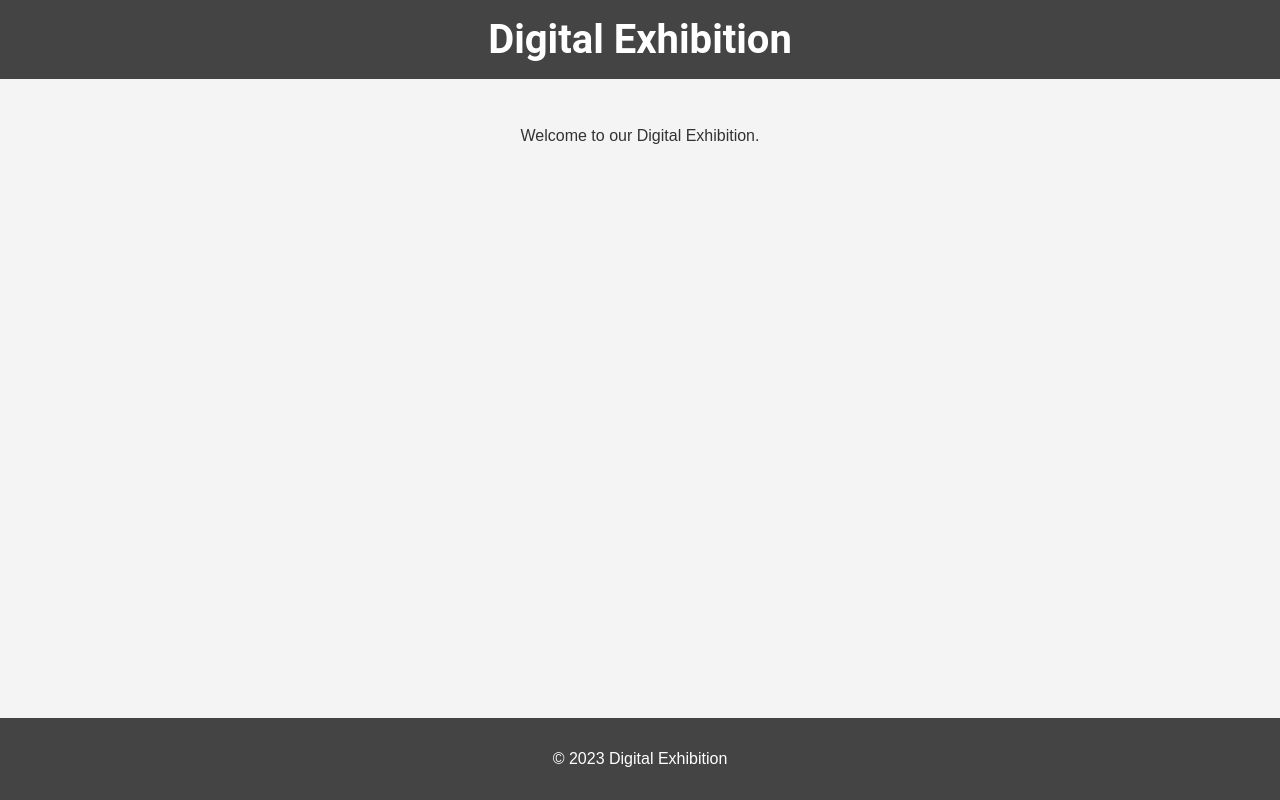
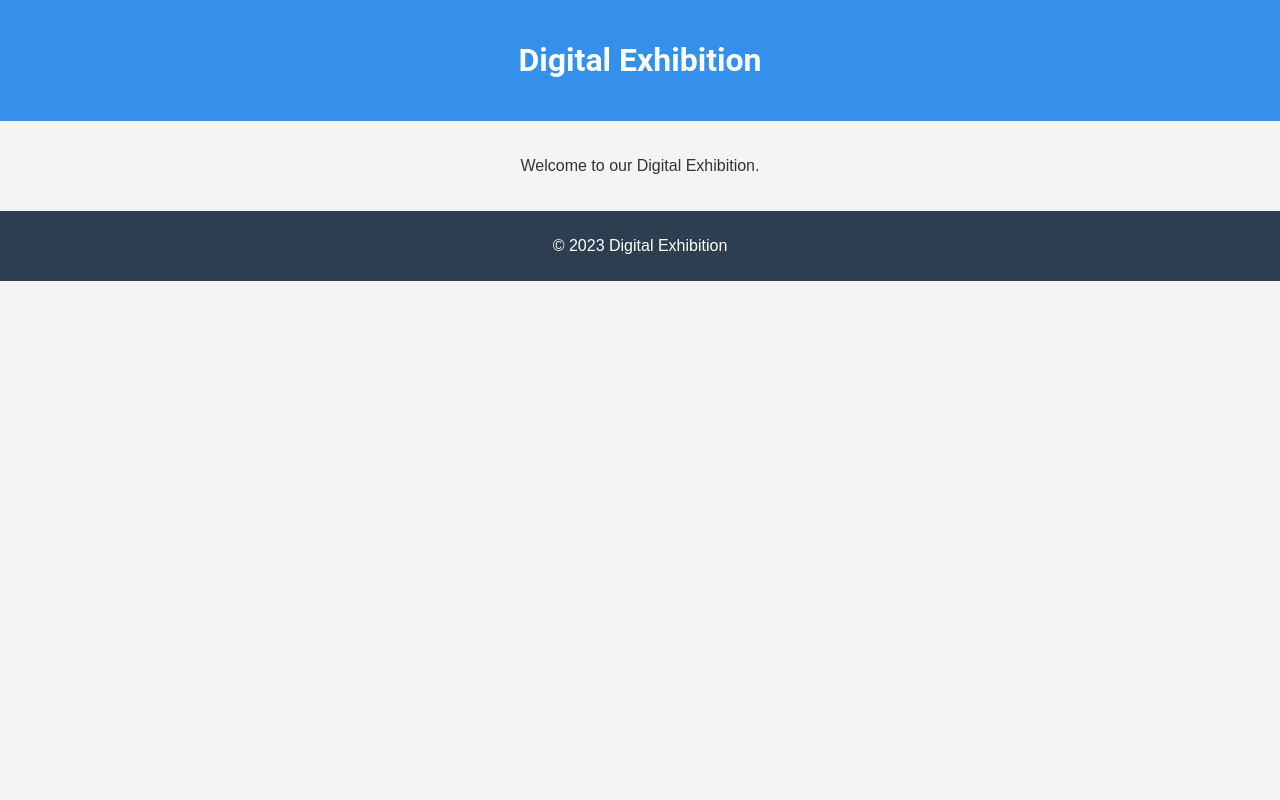
Before and after one commit to mariyaaborisa/GMHExhibit, a plain HTML site: page index.html in a window 1280 px wide. Drawn offline with Linux system fonts and the light colour scheme.

Commit message:
Update index.html

```diff
--- a/index.html
+++ b/index.html
@@ -15,28 +15,20 @@
         }
 
         header {
-            background-color: #444;
+            background-color: #3490eb;
             color: white;
-            padding: 1em 0;
-        }
-
-        header h1 {
+            padding: 20px;
             font-family: 'Roboto', sans-serif;
-            margin: 0;
-            font-size: 2.5em;
         }
 
         .content {
-            padding: 2em 0;
+            padding: 20px;
         }
 
         footer {
-            background-color: #444;
+            background-color: #2c3e50;
             color: white;
-            padding: 1em 0;
-            position: fixed;
-            bottom: 0;
-            width: 100%;
+            padding: 10px;
         }
 
         @import url('https://fonts.googleapis.com/css2?family=Roboto:wght@400;700&display=swap');
@@ -48,7 +40,7 @@
     </header>
 
     <div class="content">
-        <!-- Exhibition content goes here -->
+        <!-- Your exhibition content goes here -->
         <p>Welcome to our Digital Exhibition.</p>
         <!-- Add more content as needed -->
     </div>
```
